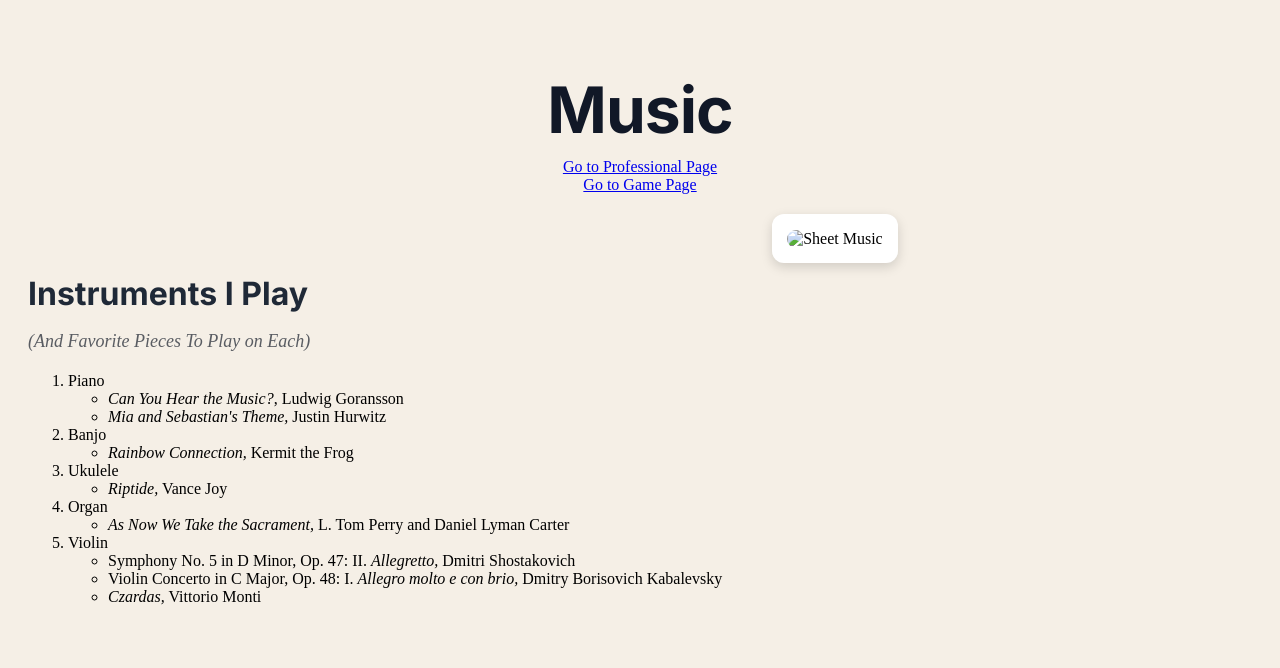
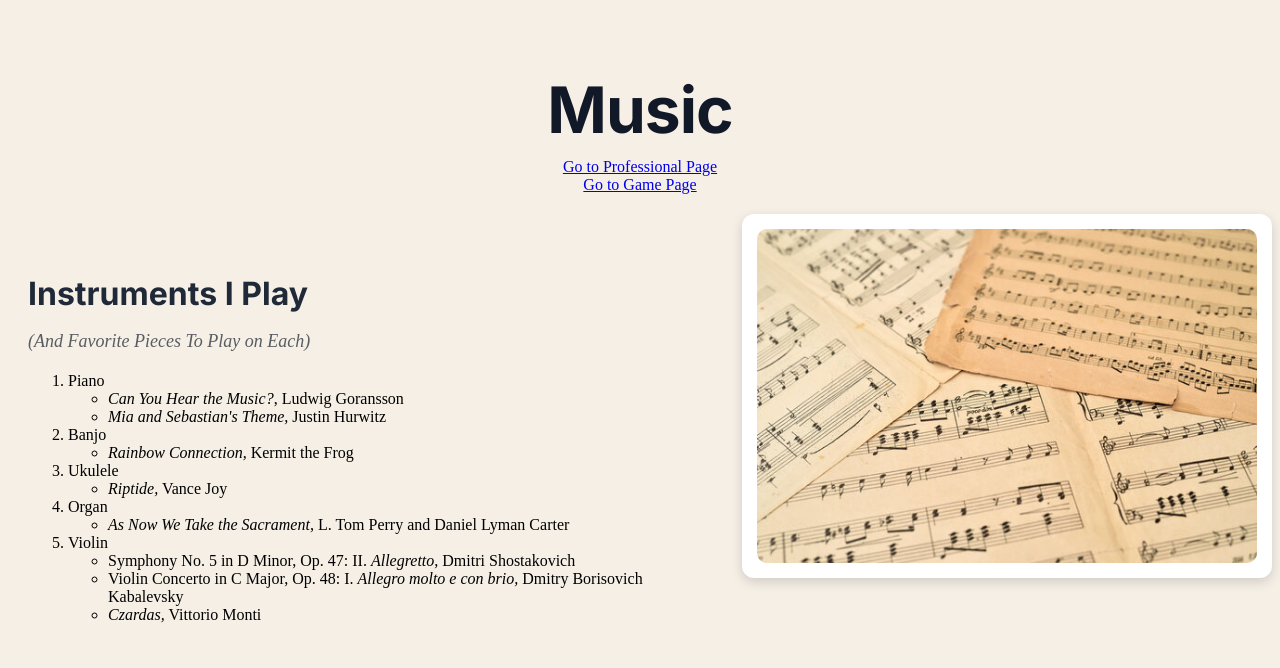
Before and after one commit to annaetolk/From-Scratch, a plain HTML site: page index.html in a window 1280 px wide. Shown: the top 668 px of the page. Drawn offline with Linux system fonts and the light colour scheme; the site is published under a folder, as on GitHub Pages, so addresses that start at the root find nothing.

Commit message:
Update index.html

```diff
--- a/index.html
+++ b/index.html
@@ -55,7 +55,7 @@
             </ol>
     </div>
     <div class="card">
-                    <img src="/asset/img/Sheet Music.jpg" alt="Sheet Music">
+                    <img src="asset/img/Sheet Music.jpg" alt="Sheet Music">
                 </div>
     </div>
 
```
